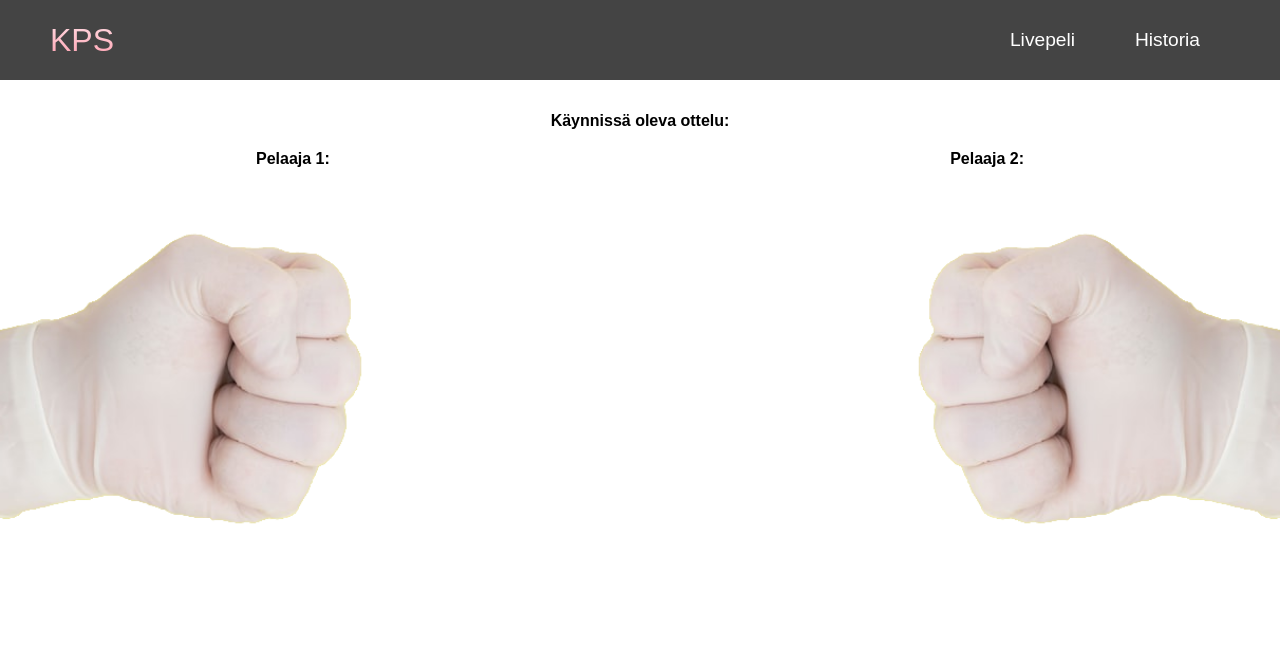
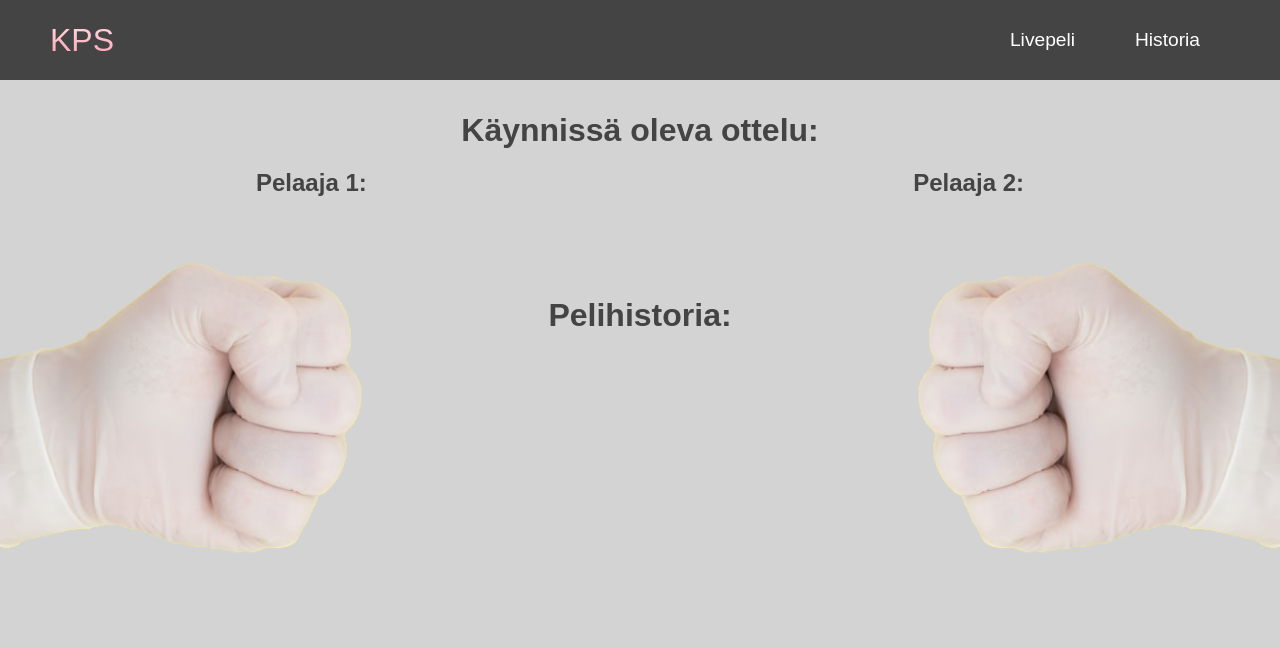
Before and after one commit to Luukalindgren/KPS_Nettisivu, a plain HTML site: page index.html in a window 1280 px wide. Drawn offline with Linux system fonts and the light colour scheme; no server answers.

Commit message:
hienosäätö

```diff
--- a/index.html
+++ b/index.html
@@ -7,7 +7,7 @@
     <title>KPS</title>
     <link rel="stylesheet" href="styles.css">
 </head>
-<body>
+<body style="background-color: lightgrey;">
     <!--Navigation bar-->
     <nav class="navbar">
         <div class="navbar_container">
@@ -27,9 +27,12 @@
         </div>
     </nav>
 
-    <div style="text-align: center; margin-top: 2em;"><b>Käynnissä oleva ottelu:</b></div>
-    <div style="float: left; margin-top: 20px; margin-left: 20%;"><b>Pelaaja 1:</b></div>
-    <div style="float: right; margin-top: 20px; margin-right: 20%;"><b>Pelaaja 2:</b></div>
+    <div style="text-align: center; margin-top: 2em;">
+        <h1 style="color: rgb(68, 68, 68);">Käynnissä oleva ottelu:</h1></div>
+    <div style="float: left; margin-top: 20px; margin-left: 20%;">
+        <h2 style="color: rgb(68, 68, 68);">Pelaaja 1:</h2></div>
+    <div style="float: right; margin-top: 20px; margin-right: 20%;">
+        <h2 style="color: rgb(68, 68, 68)">Pelaaja 2:</h2></div>
 
     <br style="clear:both" />
 
@@ -43,6 +46,10 @@
         src="/images/kivi_oikea.png"
         alt="Kivi oikealta"
         width="450"></div>
+
+
+    <div style="text-align: center; margin-top: 100px;">
+        <h1 style="color: rgb(68, 68, 68)">Pelihistoria:</h1></div>
 
     <script>
 
```
